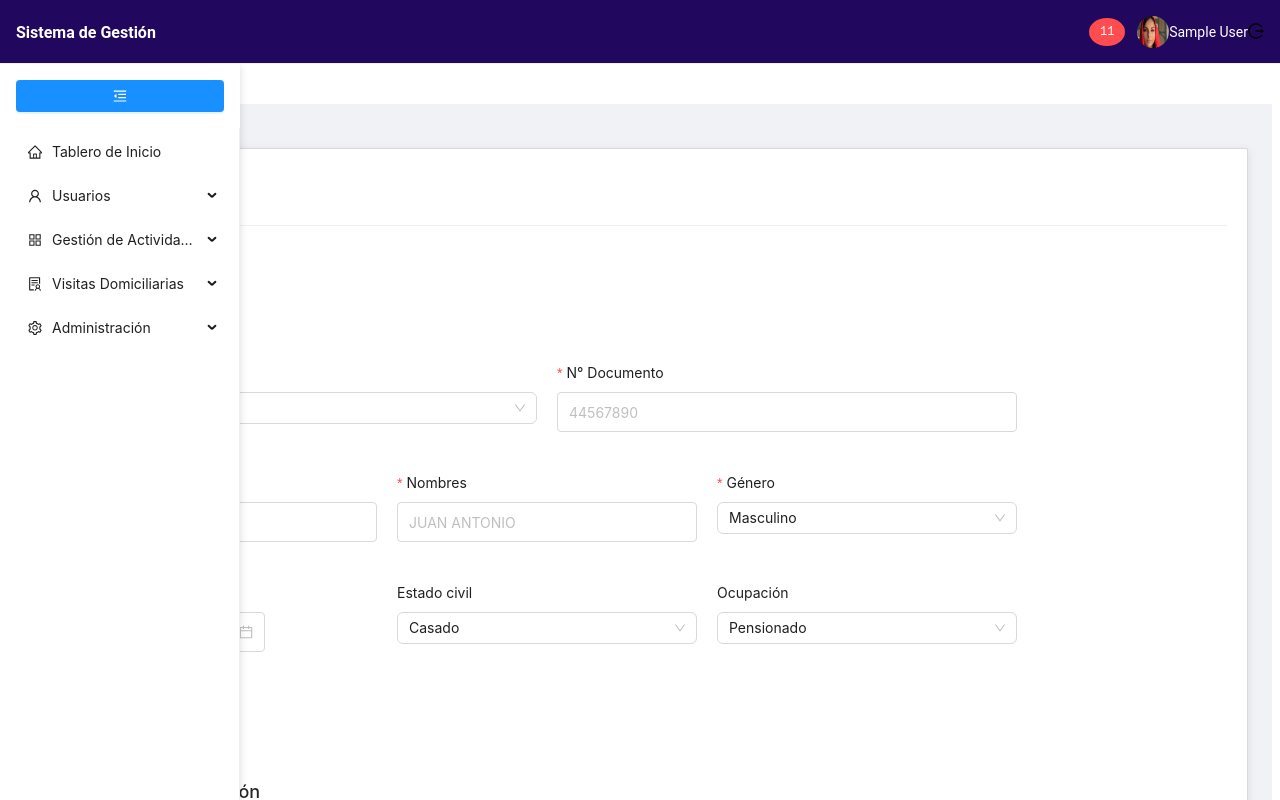
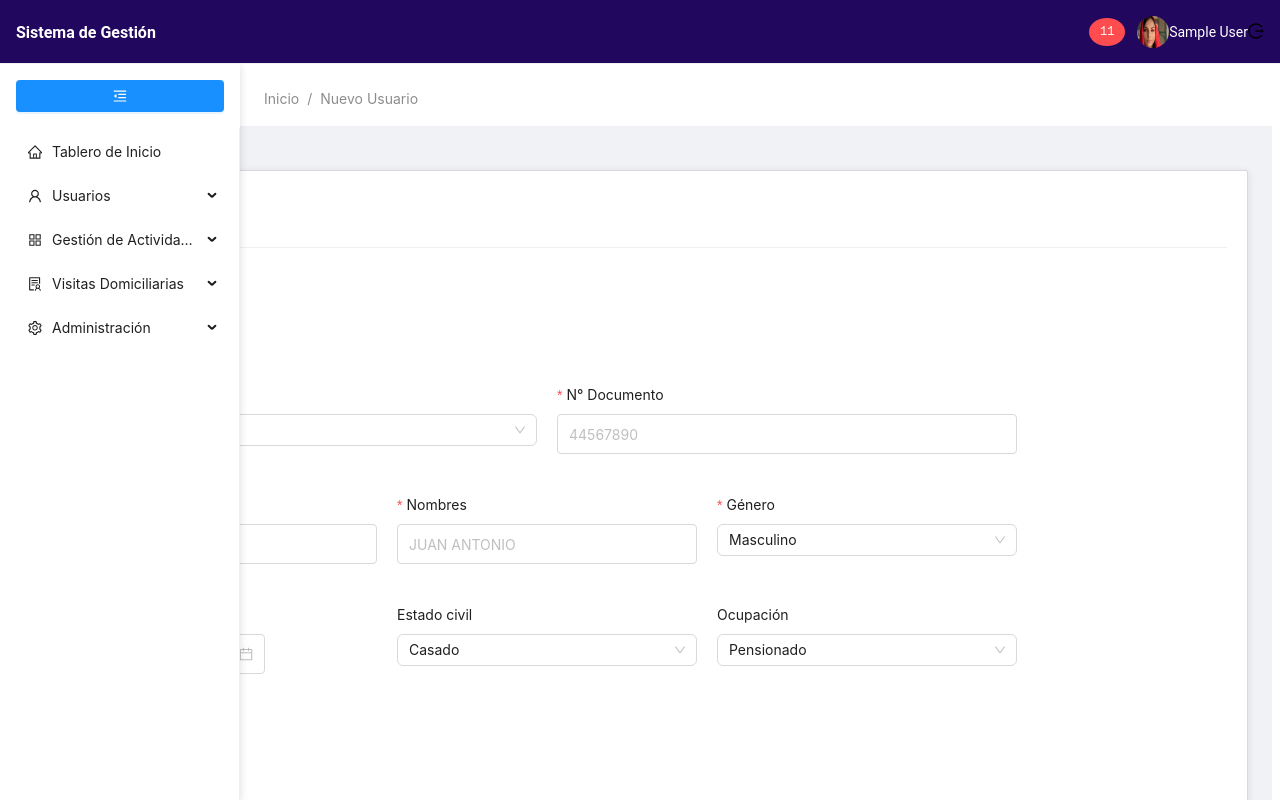
Before and after one commit to Davidvera27/CareLink, a React (Create React App) app in the folder frontend/: page /nuevo-usuario in a window 1280 px wide. Shown: the top 800 px of the page. Built offline with nearby package versions, Linux system fonts and the light colour scheme; sample sign-in values are in the browser's storage.

Commit message:
Update GlobalHeader.js

```diff
--- a/frontend/src/components/GlobalHeader.js
+++ b/frontend/src/components/GlobalHeader.js
@@ -1,5 +1,5 @@
 import React, { useEffect, useState } from "react";
-import { Menu, Button } from "antd";
+import { Menu, Button, Breadcrumb } from "antd";
 import {
   HomeOutlined,
   UserOutlined,
@@ -13,16 +13,25 @@ import {
   MenuUnfoldOutlined,
   LogoutOutlined,
 } from "@ant-design/icons";
-import { useNavigate } from "react-router-dom";
+import { useNavigate, useLocation } from "react-router-dom";
 import "../styles/GlobalHeader.css";
 import avatar from "../assets/avatar.jpg";
 
 const { SubMenu } = Menu;
 
+const breadcrumbNameMap = {
+  "/home": "Tablero de Inicio",
+  "/nuevo-usuario": "Nuevo Usuario",
+  "/nuevo-usuario/agregar-acudiente": "Agregar Acudiente",
+  "/detalles-usuario": "Detalles del Usuario",
+  "/detalles-usuario/historia-clinica": "Historia Clínica",
+};
+
 const GlobalHeader = () => {
   const [userName, setUserName] = useState("Andrea Salazar");
   const [collapsed, setCollapsed] = useState(false);
   const navigate = useNavigate();
+  const location = useLocation();
 
   useEffect(() => {
     const storedUser = localStorage.getItem("user");
@@ -42,13 +51,27 @@ const GlobalHeader = () => {
     window.location.href = "/";
   };
 
-  const handleNavigation = (path) => {
-    navigate(path);
-  };
+  const pathSnippets = location.pathname.split("/").filter((i) => i);
+  const breadcrumbItems = pathSnippets.map((_, index) => {
+    const url = `/${pathSnippets.slice(0, index + 1).join("/")}`;
+    return {
+      title: (
+        <a
+          href={url}
+          onClick={(e) => {
+            e.preventDefault();
+            navigate(url);
+          }}
+        >
+          {breadcrumbNameMap[url] || url}
+        </a>
+      ),
+    };
+  });
 
   return (
     <div className="global-header-container">
-      {/* Header */}
+      {/* Encabezado Global */}
       <header className="global-header">
         <div className="logo">
           <h1>Sistema de Gestión</h1>
@@ -62,14 +85,14 @@ const GlobalHeader = () => {
           <div className="user-wrapper">
             <img src={avatar} alt="User Avatar" />
             <span className="user-name">{userName}</span>
-            <div className="icon-wrapper" onClick={handleLogout}>
+            <div className="logout-icon" onClick={handleLogout}>
               <LogoutOutlined />
             </div>
           </div>
         </div>
       </header>
 
-      {/* Sidebar and Main Content */}
+      {/* Menú lateral */}
       <div className={`menu-container ${collapsed ? "collapsed" : ""}`}>
         <Button
           type="primary"
@@ -82,7 +105,7 @@ const GlobalHeader = () => {
           <Menu.Item
             key="1"
             icon={<HomeOutlined />}
-            onClick={() => handleNavigation("/home")}
+            onClick={() => navigate("/home")}
           >
             Tablero de Inicio
           </Menu.Item>
@@ -90,23 +113,23 @@ const GlobalHeader = () => {
             <Menu.Item
               key="2"
               icon={<FileAddOutlined />}
-              onClick={() => handleNavigation("/Nuevo-Usuario")}
+              onClick={() => navigate("/nuevo-usuario")}
             >
               Nuevo Usuario
             </Menu.Item>
             <Menu.Item
               key="3"
               icon={<ProfileOutlined />}
-              onClick={() => handleNavigation("/NuevoReporteClinico")}
+              onClick={() => navigate("/nuevo-usuario/agregar-acudiente")}
             >
-              Nuevo Reporte Clínico
+              Agregar Acudiente
             </Menu.Item>
             <Menu.Item
               key="4"
               icon={<TeamOutlined />}
-              onClick={() => handleNavigation("/ListaUsuarios")}
+              onClick={() => navigate("/detalles-usuario")}
             >
-              Lista de Usuarios
+              Detalles del Usuario
             </Menu.Item>
           </SubMenu>
           <SubMenu
@@ -139,9 +162,13 @@ const GlobalHeader = () => {
         </Menu>
       </div>
 
-      {/* Main Content */}
+      {/* Contenido Principal */}
       <div className="main-content">
-        {/* Add children components or main view here */}
+        {/* Breadcrumb */}
+        <Breadcrumb
+          items={[{ title: <a href="/home">Inicio</a> }, ...breadcrumbItems]}
+        />
+        {/* Espacio para el contenido dinámico */}
       </div>
     </div>
   );
```
